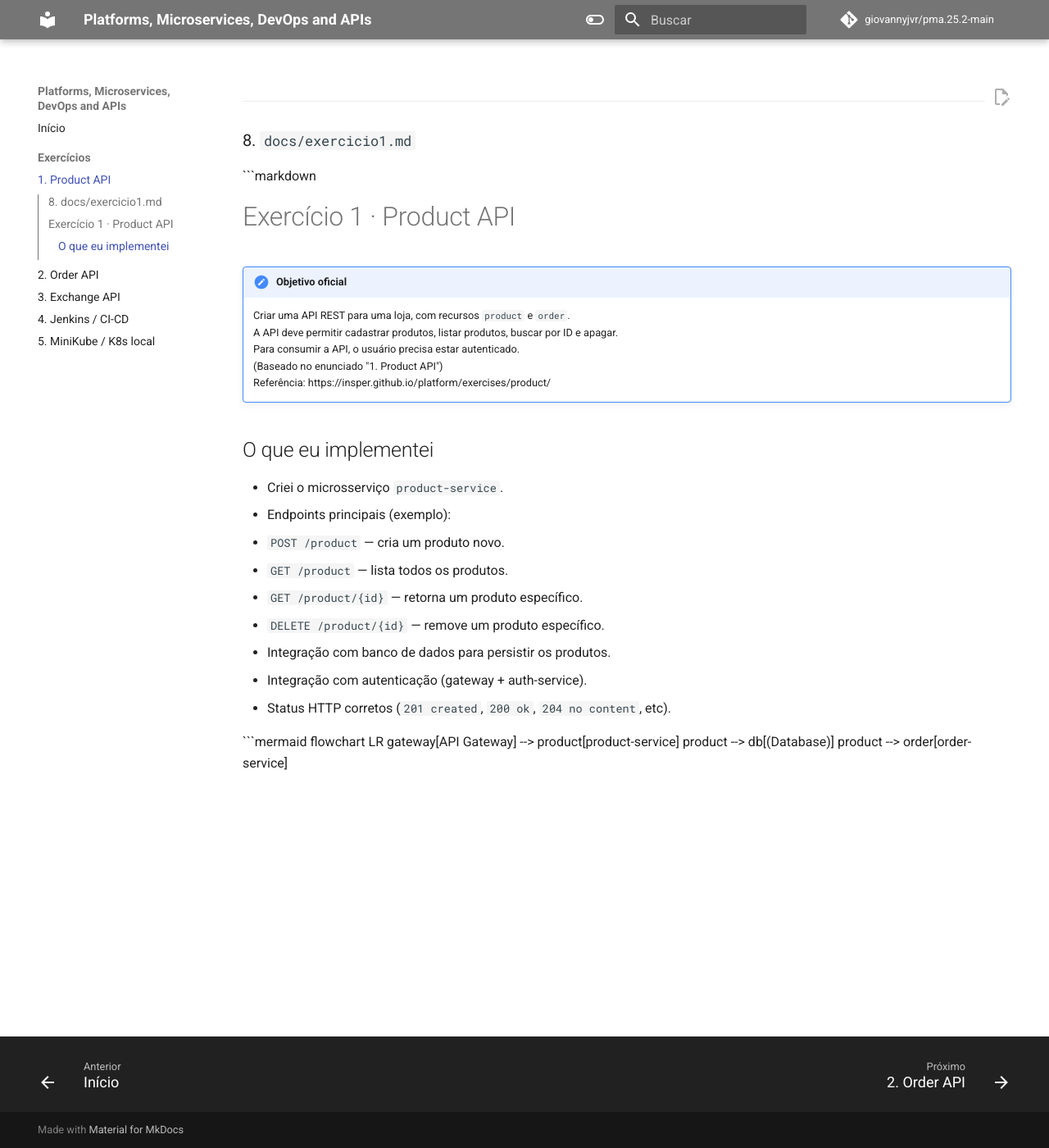
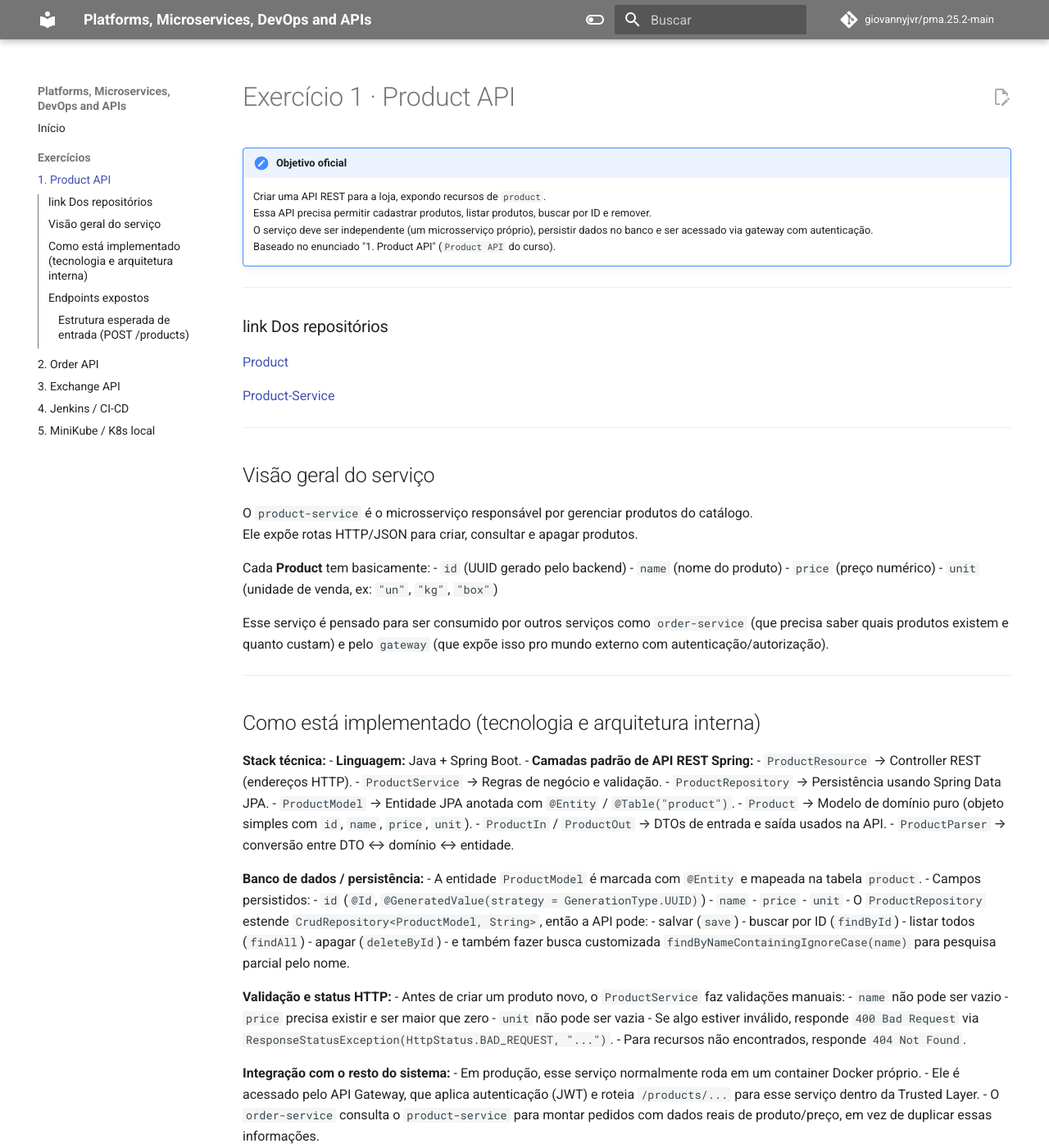
Before and after one commit to giovannyjvr/pma.25.2-main, an MkDocs documentation site: the page built from docs/exercicio1.md, in a window 1280 px wide and 1400 px high. Shown: the whole window at 82% size. Built offline with MkDocs 1.6.1 and Material for MkDocs 9.7.7, drawn with Linux system fonts in a browser that asks for light colours; comment, search, counter and statistics services are not loaded; some of the changed text lies outside the part shown.

Commit message:
site mkdocs atv1

````diff
--- a/docs/exercicio1.md
+++ b/docs/exercicio1.md
@@ -1,31 +1,95 @@
+# Exercício 1 · Product API
+
+!!! summary "Objetivo oficial"
+    Criar uma API REST para a loja, expondo recursos de `product`.
+    Essa API precisa permitir cadastrar produtos, listar produtos, buscar por ID e remover.
+    O serviço deve ser independente (um microsserviço próprio), persistir dados no banco e ser acessado via gateway com autenticação.
+    Baseado no enunciado "1. Product API" (`Product API` do curso).
+
+---
+### link Dos repositórios
+
+[Product](https://github.com/giovannyjvr/pma.25.2-product-)
+
+[Product-Service](https://github.com/giovannyjvr/pma.25.2-product-service)
 
 ---
 
-### 8. `docs/exercicio1.md`
+## Visão geral do serviço
 
-```markdown
-# Exercício 1 · Product API
+O `product-service` é o microsserviço responsável por gerenciar produtos do catálogo.
+Ele expõe rotas HTTP/JSON para criar, consultar e apagar produtos.
 
-!!! summary "Objetivo oficial"
-    Criar uma API REST para uma loja, com recursos `product` e `order`.
-    A API deve permitir cadastrar produtos, listar produtos, buscar por ID e apagar.
-    Para consumir a API, o usuário precisa estar autenticado.
-    (Baseado no enunciado "1. Product API")
-    Referência: https://insper.github.io/platform/exercises/product/
+Cada **Product** tem basicamente:
+- `id` (UUID gerado pelo backend)
+- `name` (nome do produto)
+- `price` (preço numérico)
+- `unit` (unidade de venda, ex: `"un"`, `"kg"`, `"box"`)
 
-## O que eu implementei
-- Criei o microsserviço `product-service`.
-- Endpoints principais (exemplo):
-  - `POST /product` — cria um produto novo.
-  - `GET /product` — lista todos os produtos.
-  - `GET /product/{id}` — retorna um produto específico.
-  - `DELETE /product/{id}` — remove um produto específico.
-- Integração com banco de dados para persistir os produtos.
-- Integração com autenticação (gateway + auth-service).
-- Status HTTP corretos (`201 created`, `200 ok`, `204 no content`, etc).
+Esse serviço é pensado para ser consumido por outros serviços como `order-service` (que precisa saber quais produtos existem e quanto custam) e pelo `gateway` (que expõe isso pro mundo externo com autenticação/autorização).
 
-```mermaid
-flowchart LR
-    gateway[API Gateway] --> product[product-service]
-    product --> db[(Database)]
-    product --> order[order-service]
+---
+
+## Como está implementado (tecnologia e arquitetura interna)
+
+**Stack técnica:**
+- **Linguagem:** Java + Spring Boot.
+- **Camadas padrão de API REST Spring:**
+  - `ProductResource` → Controller REST (endereços HTTP).
+  - `ProductService` → Regras de negócio e validação.
+  - `ProductRepository` → Persistência usando Spring Data JPA.
+  - `ProductModel` → Entidade JPA anotada com `@Entity` / `@Table("product")`.
+  - `Product` → Modelo de domínio puro (objeto simples com `id`, `name`, `price`, `unit`).
+  - `ProductIn` / `ProductOut` → DTOs de entrada e saída usados na API.
+  - `ProductParser` → conversão entre DTO ↔ domínio ↔ entidade.
+
+**Banco de dados / persistência:**
+- A entidade `ProductModel` é marcada com `@Entity` e mapeada na tabela `product`.
+- Campos persistidos:
+  - `id` (`@Id`, `@GeneratedValue(strategy = GenerationType.UUID)`)
+  - `name`
+  - `price`
+  - `unit`
+- O `ProductRepository` estende `CrudRepository<ProductModel, String>`, então a API pode:
+  - salvar (`save`)
+  - buscar por ID (`findById`)
+  - listar todos (`findAll`)
+  - apagar (`deleteById`)
+  - e também fazer busca customizada `findByNameContainingIgnoreCase(name)` para pesquisa parcial pelo nome.
+
+**Validação e status HTTP:**
+- Antes de criar um produto novo, o `ProductService` faz validações manuais:
+  - `name` não pode ser vazio
+  - `price` precisa existir e ser maior que zero
+  - `unit` não pode ser vazia
+- Se algo estiver inválido, responde `400 Bad Request` via `ResponseStatusException(HttpStatus.BAD_REQUEST, "...")`.
+- Para recursos não encontrados, responde `404 Not Found`.
+
+**Integração com o resto do sistema:**
+- Em produção, esse serviço normalmente roda em um container Docker próprio.
+- Ele é acessado pelo API Gateway, que aplica autenticação (JWT) e roteia `/products/...` para esse serviço dentro da Trusted Layer.
+- O `order-service` consulta o `product-service` para montar pedidos com dados reais de produto/preço, em vez de duplicar essas informações.
+
+---
+
+## Endpoints expostos
+
+Todos os endpoints abaixo estão dentro do prefixo base:
+**`/products`**
+
+| Método HTTP          | Rota                             | O que faz                                                                 | Resposta / Status                                        |
+|----------------------|----------------------------------|---------------------------------------------------------------------------|----------------------------------------------------------|
+| `POST`               | `/products`                      | Cria um novo produto a partir de um JSON enviado no body (`ProductIn`).  | `201 Created` + `Location: /products/{id}` e corpo `ProductOut`. |
+| `GET`                | `/products`                      | Lista todos os produtos cadastrados.                                     | `200 OK` com lista de `ProductOut`.                      |
+| `GET`                | `/products/{id}`                 | Retorna um produto específico pelo `id`.                                 | `200 OK` com `ProductOut`, ou `404 Not Found`.           |
+| `DELETE`             | `/products/{id}`                 | Remove um produto específico.                                            | `204 No Content`.                                        |
+| `GET`                | `/products/search?name=TECLADO` | Busca produtos cujo nome contém o termo (case-insensitive).              | `200 OK` com lista filtrada.                             |
+
+### Estrutura esperada de entrada (`POST /products`)
+Exemplo de body (`ProductIn`):
+```json
+{
+  "name": "Teclado Mecânico RGB",
+  "price": 349.90,
+  "unit": "un"
+}
````
Also changed, not shown: docs/index.md (+1 -1 lines), site/index.html, site/search/search_index.json.
